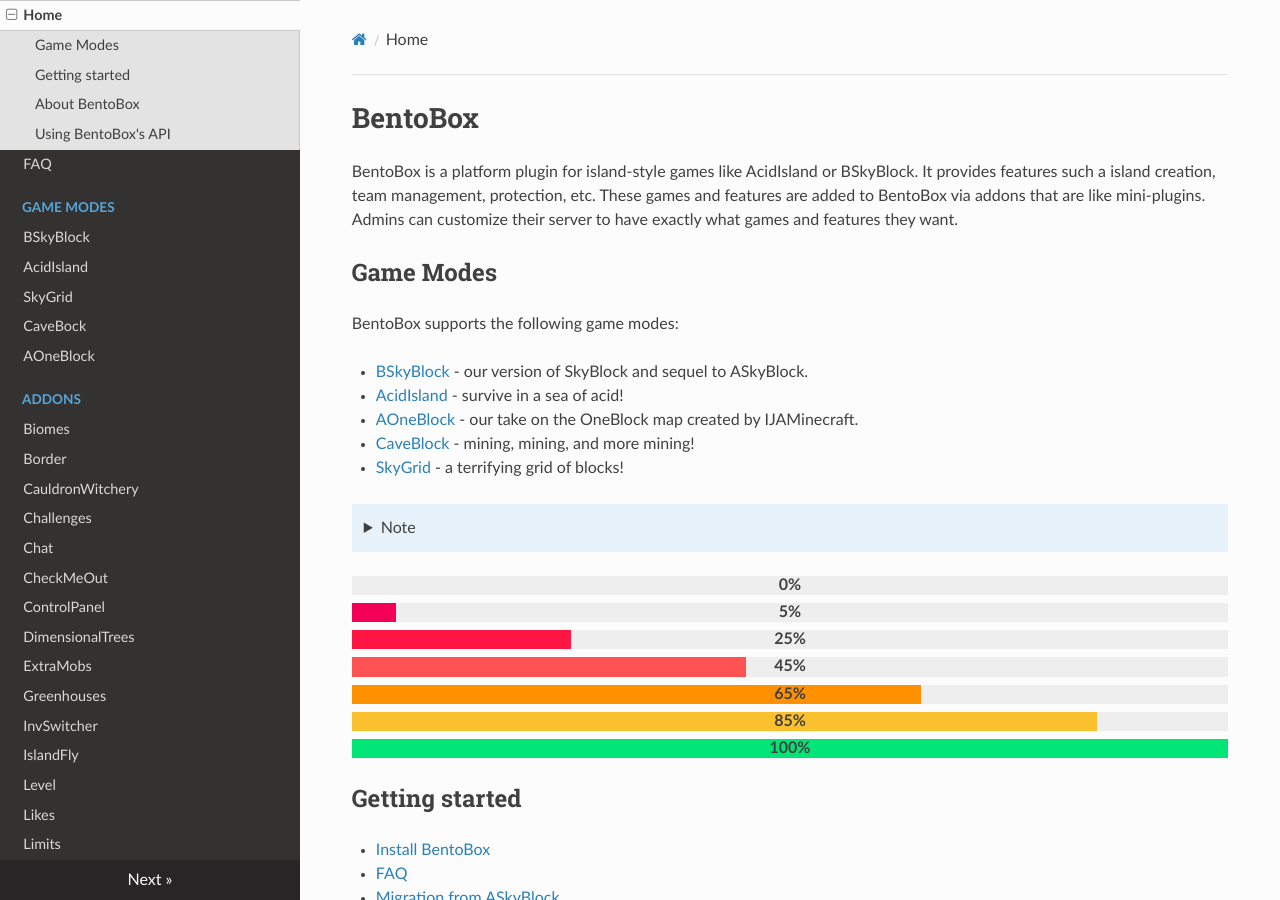
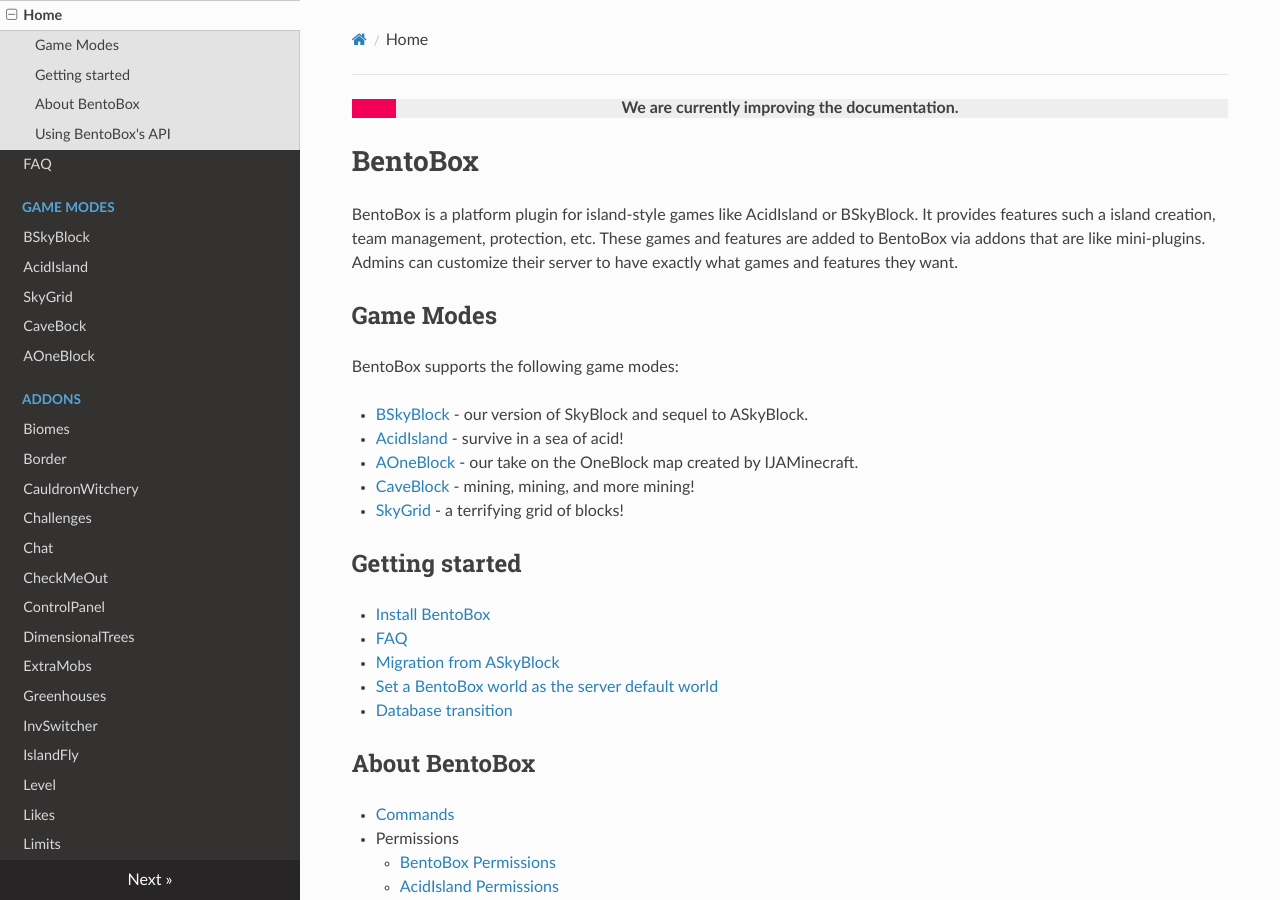
Before and after one commit to BentoBoxWorld/docs, an MkDocs documentation site: the page built from docs/index.md, in a window 1280 px wide and 900 px high. Built offline with MkDocs 1.6.1, drawn with Linux system fonts in a browser that asks for light colours; nearby versions of some CDN libraries.

Commit message:
Removed tests from the main page, added a progress bar for the "improvement" of the docs

```diff
--- a/docs/index.md
+++ b/docs/index.md
@@ -1,3 +1,5 @@
+[=5% "We are currently improving the documentation."]
+
 # BentoBox
 
 BentoBox is a platform plugin for island-style games like AcidIsland or BSkyBlock. It provides features such a island creation, team management, protection, etc. These games and features are added to BentoBox via addons that are like mini-plugins. Admins can customize their server to have exactly what games and features they want.
@@ -11,17 +13,6 @@
 - [AOneBlock](gamemodes/AOneBlock) - our take on the OneBlock map created by IJAMinecraft.
 - [CaveBlock](gamemodes/CaveBlock) - mining, mining, and more mining!
 - [SkyGrid](gamemodes/SkyGrid) - a terrifying grid of blocks!
-
-??? note
-    Testing collapsible notes from Details
-
-[=0% "0%"]
-[=5% "5%"]
-[=25% "25%"]
-[=45% "45%"]
-[=65% "65%"]
-[=85% "85%"]
-[=100% "100%"]
 
 ## Getting started
 - [Install BentoBox](BentoBox/Install-Bentobox)
```
